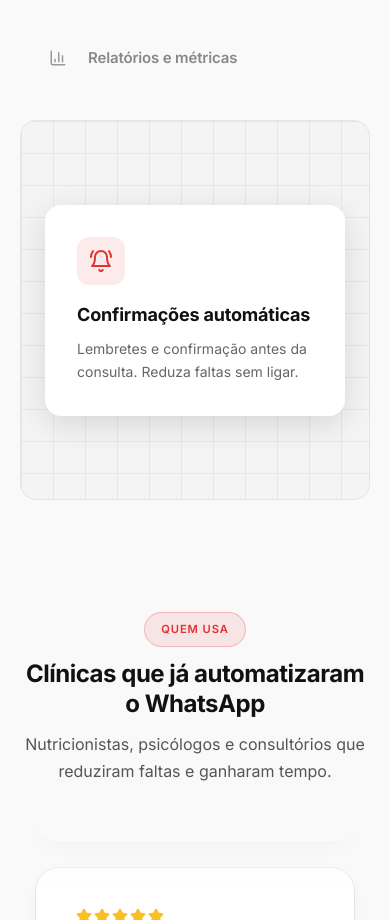
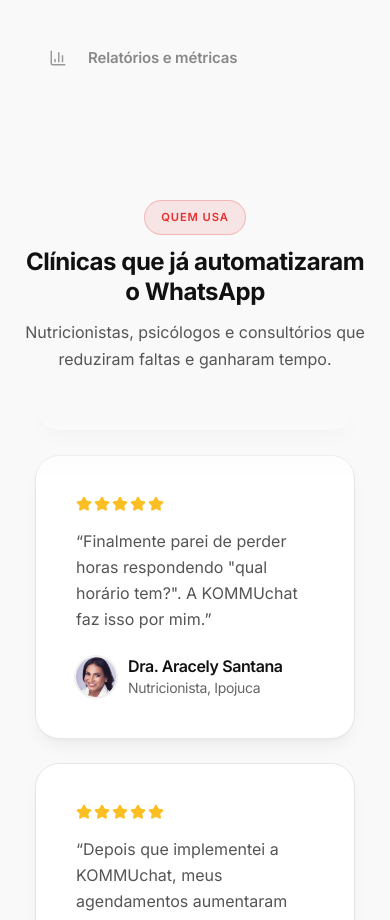
Before and after one commit to Fantom-Labs/landing-page-kommuchat, a Next.js app: page / in a window 390 px wide. Shown: the part 3200-4120 px from the top of the page. Built offline with nearby package versions, Linux system fonts and the light colour scheme.

Commit message:
Ajuste mobile na section Features

```diff
--- a/components/sections/Features.tsx
+++ b/components/sections/Features.tsx
@@ -93,7 +93,7 @@
           </ul>
 
           {/* Visual / mockup area */}
-          <div className="relative flex items-center justify-center rounded-2xl bg-[#F4F4F5] border border-light-border min-h-[380px] overflow-hidden">
+          <div className="relative hidden md:flex items-center justify-center rounded-2xl bg-[#F4F4F5] border border-light-border min-h-[380px] overflow-hidden">
             {/* Subtle grid background */}
             <div
               className="absolute inset-0 opacity-40"
```
